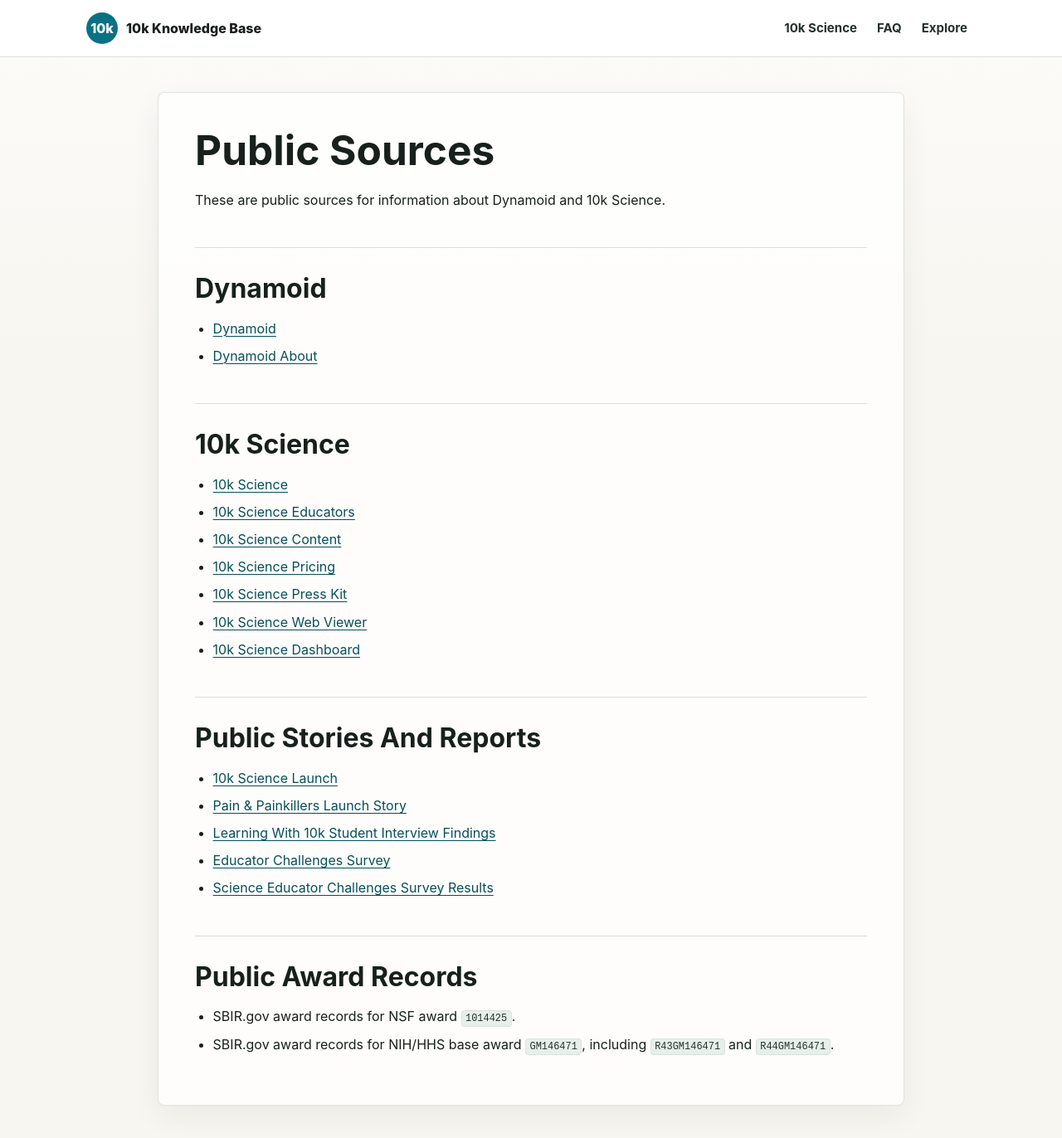
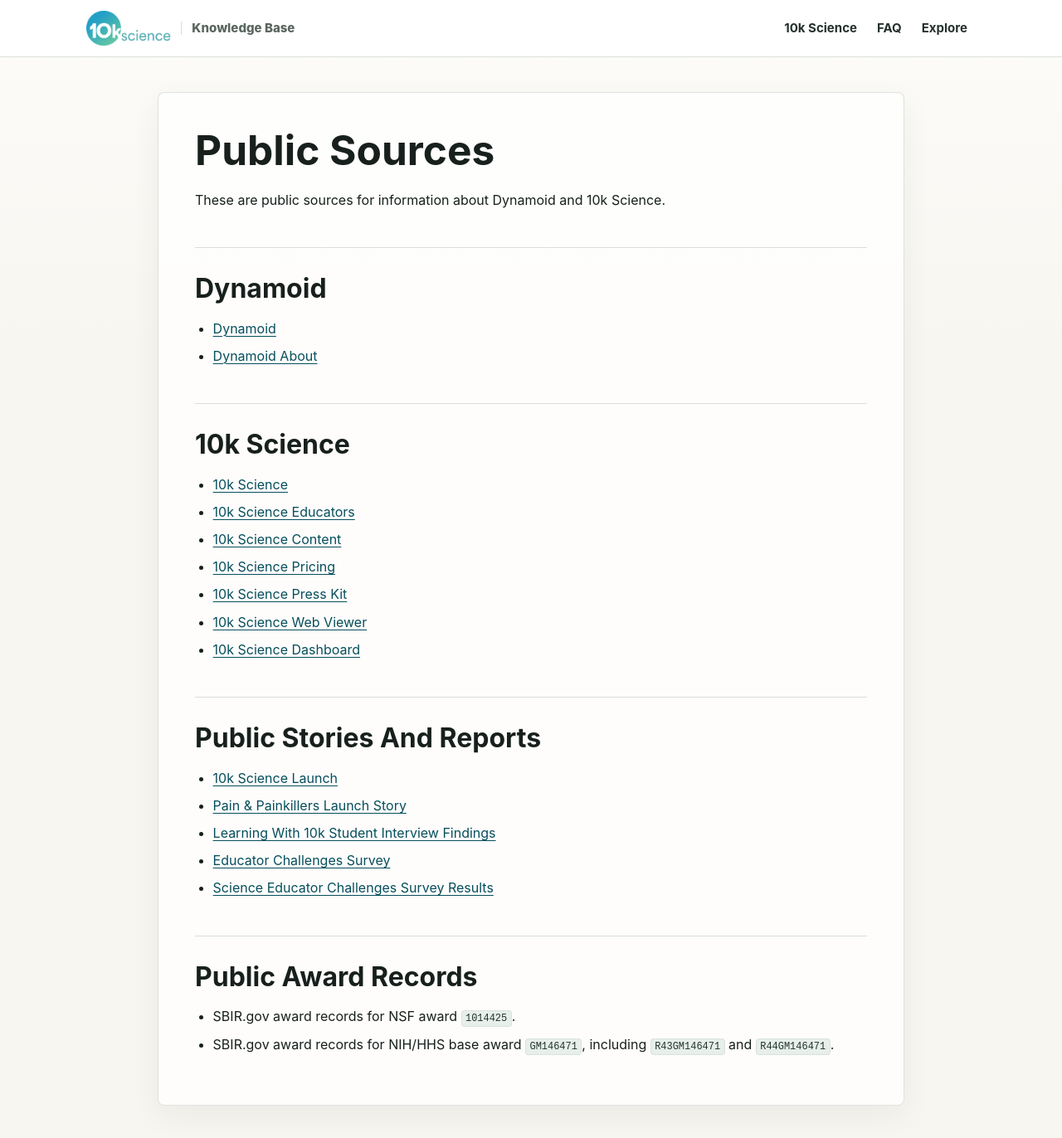
Before and after one commit to 10kScience/10k-knowledge-base, a Jekyll site: the page built from public-sources.md, in a window 1280 px wide and 1400 px high. Shown: the top 1372 px of the window at 83% size. Built offline with Jekyll 4.4.1, drawn with Linux system fonts in a browser that asks for light colours.

Commit message:
Use official 10k Science logo in header

```diff
--- a/_layouts/default.html
+++ b/_layouts/default.html
@@ -271,8 +271,8 @@
   <nav class="site-nav" aria-label="Knowledge base navigation">
     <div class="site-nav-inner">
       <a class="brand" href="{{ site.baseurl }}/">
-        <span class="brand-mark">10k</span>
-        <span class="brand-title">10k Knowledge Base</span>
+        <img class="brand-logo" src="{{ '/assets/images/10k-science-logo.png' | relative_url }}" alt="10k Science">
+        <span class="brand-title">Knowledge Base</span>
       </a>
       <div class="site-links">
         <a href="{{ site.baseurl }}/content/product/10k-science/overview/">10k Science</a>
--- a/assets/css/site.css
+++ b/assets/css/site.css
@@ -108,39 +108,24 @@ pre code {
   color: var(--ink);
   display: inline-flex;
   flex: 1 1 auto;
-  gap: 10px;
-  min-width: 210px;
+  gap: 12px;
+  min-width: 240px;
   text-decoration: none;
 }
 
-.brand-mark {
-  align-items: center;
-  background: var(--teal);
-  border-radius: 50%;
-  color: #ffffff;
-  display: inline-flex;
-  font-weight: 800;
-  height: 38px;
-  justify-content: center;
-  letter-spacing: 0;
-  width: 38px;
-}
-
-.brand-text {
-  display: flex;
-  flex-direction: column;
-  gap: 1px;
+.brand-logo {
+  display: block;
+  height: 42px;
+  width: auto;
 }
 
 .brand-title {
+  border-left: 1px solid var(--line);
+  color: var(--muted);
+  font-size: 0.94rem;
   font-weight: 760;
   line-height: 1.05;
-}
-
-.brand-subtitle {
-  color: var(--muted);
-  font-size: 0.82rem;
-  line-height: 1.15;
+  padding-left: 12px;
 }
 
 .site-links {
@@ -573,8 +558,12 @@ blockquote {
     padding: 22px 18px;
   }
 
-  .brand-subtitle {
-    display: none;
+  .brand {
+    min-width: 0;
+  }
+
+  .brand-logo {
+    height: 36px;
   }
 
   .hero-media {
```
Also changed, not shown: assets/images/10k-science-logo.png (added).
